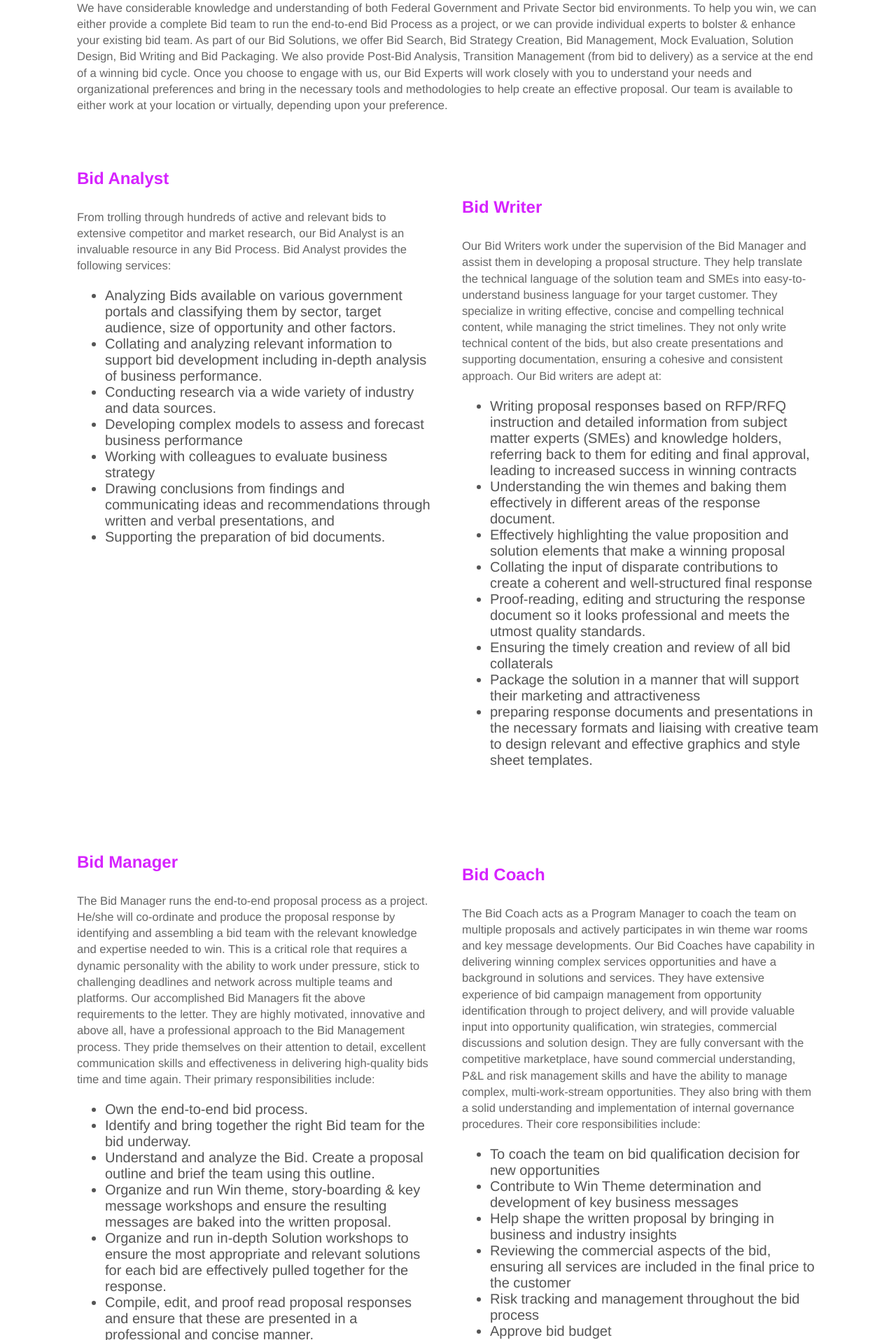
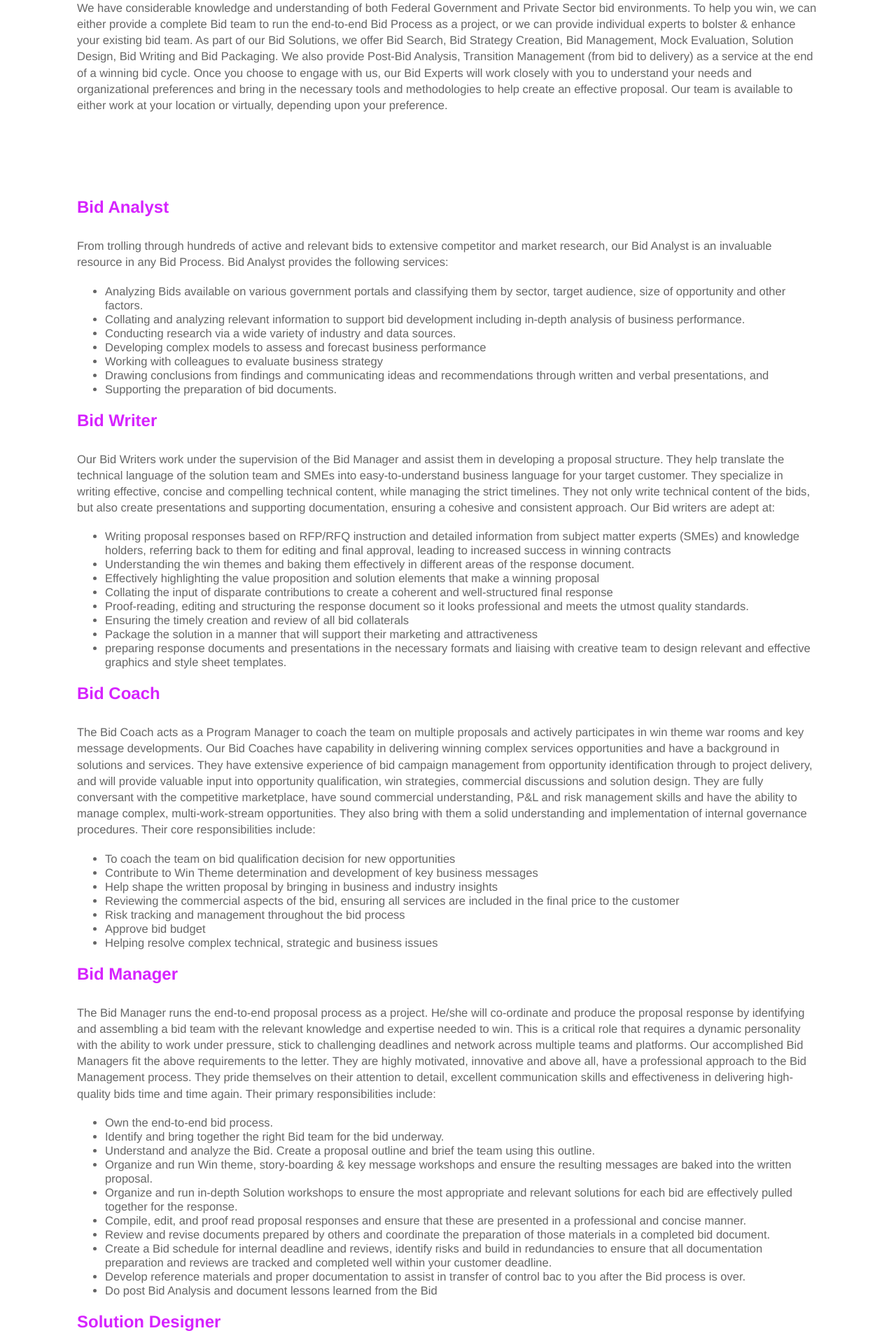
Before and after one commit to lesley88/tender_masters, a Jekyll site: the page built from about.html, in a window 1280 px wide. Shown: the part 1511-3426 px from the top of the page at 70% size. Built offline with Jekyll 4.4.1, drawn with Linux system fonts in a browser that asks for light colours.

Commit message:
About Us styles

```diff
--- a/_sass/layout.scss
+++ b/_sass/layout.scss
@@ -217,11 +217,12 @@ blockquote:before {
 
   }
   ul{
-	  font-size: 20px;
+		font-size: 16.56px;
+		font-family: "San Francisco", "Helvetica Neue", Helvetica, Arial
 
   }
   li{
-	color: #555;
+	color: #666666;
   }
 
   // Box-Card
--- a/about.html
+++ b/about.html
@@ -82,7 +82,7 @@ agenda has always been reducing the bid cost and boosting the win rate of our cl
 <section>
 			<div class="container flex">
 				<div class="text editable">
-					<h2 style="color: #d623fe; text-align: left; padding-top: 0px;margin-top: -360px; font-size: 24px"><strong>Bid Analyst</strong></h2>
+					<h2 style="color: #d623fe; text-align: left; padding-top: 0px;margin-top: 0px; font-size: 24px"><strong>Bid Analyst</strong></h2>
 					<p>
 							From trolling through hundreds of active and
 								relevant bids to extensive competitor and market research, our Bid Analyst is
@@ -99,12 +99,14 @@ agenda has always been reducing the bid cost and boosting the win rate of our cl
 							</ul>
 					</p>
 				</div>
+			</div>
+
+			<div class="container flex">
 				<div class="text editable">
-						<h2 style="color: #d623fe;  text-align: left;font-size: 24px"><strong>Bid Writer</strong></h2>
+					<h2 style="color: #d623fe; text-align: left; padding-top: 0px;margin-top: 0px; font-size: 24px"><strong>Bid Writer</strong></h2>
 					<p>
 						Our Bid Writers work under the supervision of the Bid Manager and assist them in developing a proposal structure. They help translate the technical language of the solution team and SMEs into easy-to-understand business language for your target customer. They specialize in writing effective, concise and compelling technical content, while managing the strict timelines. They not only write technical content of the bids, but also create presentations and supporting documentation, ensuring
 						a cohesive and consistent approach. Our Bid writers are adept at:
-						</p>
 						<ul>
 						<li>Writing proposal responses based on RFP/RFQ instruction and detailed information from subject matter experts (SMEs) and knowledge holders, referring back to them for editing and final approval, leading to increased success in winning contracts</li>
 						<li>Understanding the win themes and baking them effectively in different areas of the response document.</li>
@@ -115,13 +117,13 @@ agenda has always been reducing the bid cost and boosting the win rate of our cl
 						<li>Package the solution in a manner that will support their marketing and attractiveness</li>
 						<li>preparing response documents and presentations in the necessary formats and liaising with creative team to design relevant and effective graphics and style sheet templates.</li>
 					</ul>
+				</p>
 				</div>
 			</div>
-</section>
-<section>
+
 			<div class="container flex">
 				<div class="text editable">
-		<h2 style="color: #d623fe;  text-align: left;font-size: 24px; padding-top: 0px;margin-top: -240px; "><strong>Bid Coach</strong></h2>
+					<h2 style="color: #d623fe; text-align: left; padding-top: 0px;margin-top: 0px; font-size: 24px"><strong>Bid Coach</strong></h2>
 					<p>
 						The Bid Coach acts as a Program Manager to coach the team on multiple proposals and actively participates in win theme war rooms and key message developments.
 				Our Bid Coaches have capability in delivering winning complex services opportunities and have a background in solutions and services. They have extensive experience of bid campaign management from opportunity identification through to project delivery, and will provide valuable input into opportunity qualification, win strategies, commercial discussions and solution design. They are fully conversant with the competitive marketplace, have sound commercial understanding, P&L and risk management skills and have the ability to manage complex, multi-work-stream opportunities. They also bring with them a solid understanding and implementation of internal governance procedures. Their core responsibilities include:
@@ -138,8 +140,10 @@ agenda has always been reducing the bid cost and boosting the win rate of our cl
 					</ul>
 				</p>
 				</div>
+			</div>
+			<div class="container flex">
 				<div class="text editable">
-				<h2 style="color: #d623fe;  text-align: left;font-size: 24px; "><strong>Bid Manager</strong></h2>
+					<h2 style="color: #d623fe; text-align: left; padding-top: 0px;margin-top: 0px; font-size: 24px"><strong>Bid Manager</strong></h2>
 					<p>
 						The Bid Manager runs the end-to-end proposal process as a project. He/she will co-ordinate and produce the proposal response by identifying and assembling a bid team with the relevant knowledge and expertise needed to win. This is a critical role that requires a dynamic personality with the ability to work under pressure, stick to challenging deadlines and network across multiple teams and platforms.
 						Our accomplished Bid Managers fit the above requirements to the letter. They are highly motivated, innovative and above all, have a professional approach to the Bid Management process. They pride themselves on their attention to detail, excellent communication skills and effectiveness in delivering high-quality bids time and time again. Their primary responsibilities include:
@@ -161,11 +165,9 @@ agenda has always been reducing the bid cost and boosting the win rate of our cl
 				</p>
 				</div>
 			</div>
-</section>
-<section>
 			<div class="container flex">
 				<div class="text editable">
-			 <h2 style="color: #d623fe;  text-align: left;font-size: 24px"><strong>Solution Designer</strong></h2>
+					<h2 style="color: #d623fe; text-align: left; padding-top: 0px;margin-top: 0px; font-size: 24px"><strong>Solution Designer</strong></h2>
 					<p>
 						The solution is the core, around which the entire response is built. Our Solution Designers are highly skilled and experienced professionals with proficiency in their chosen fields, especially in Information Technology.
 						Our Solution Designers closely examine the business requirements of your target customers and then define the right technical solution to competently address these requirements. They Stay current on latest technologies and solutions in the industry to continually propose new and innovative solutions to complex challenges. Some of the key responsibilities fulfilled by our Solution Designers include:
@@ -181,9 +183,12 @@ agenda has always been reducing the bid cost and boosting the win rate of our cl
 							 </ul>
 				</p>
 				</div>
+			</div>
+			<div class="container flex">
 				<div class="text editable">
-					 <h2 style="color: #d623fe;  text-align: left;font-size: 24px; padding-top: 0px;margin-top: -460px; "><strong>Creative Analyst</strong></h2>
-					 <p> Our Creative Analyst infuse life into text-heavy and drab proposals by refurbishing them with targeted graphics and incorporating your brand statement in your responses. Creative Analyst serves as a designer and conceptual artist by taking technical ideas from Solutions Designers and SMEs and visualizing these ideas into appealing info-graphics. The major responsibilities include:
+					<h2 style="color: #d623fe; text-align: left; padding-top: 0px;margin-top: 0px; font-size: 24px"><strong>Creative Analyst</strong></h2>
+					<p>
+						Our Creative Analyst infuse life into text-heavy and drab proposals by refurbishing them with targeted graphics and incorporating your brand statement in your responses. Creative Analyst serves as a designer and conceptual artist by taking technical ideas from Solutions Designers and SMEs and visualizing these ideas into appealing info-graphics. The major responsibilities include:
 
 						<ul>
 							   <li>Unifying your team’s perspective and goals with a single visualized solution</li>
@@ -195,31 +200,66 @@ agenda has always been reducing the bid cost and boosting the win rate of our cl
 				</p>
 				</div>
 			</div>
-	 </section>
-	 <section>
 			<div class="container flex">
+				<div class="text editable">
+					<h2 style="color: #d623fe; text-align: left; padding-top: 0px;margin-top: 0px; font-size: 24px"><strong>Bid Auditor</strong></h2>
+					<p>
+						Bid Auditor plays a crucial role in the bid life-cycle covering all aspects of
+						reviews and quality. Our Bid Auditors act as editors and reviewers throughout the
+						proposal cycle and look at the proposal from your client’s perspective to ensure the
+						creation of a high quality and client centric bid. They study the proposal requirements
+						and get into your client’s shoes during the review process to ensure all the
+						requirements are met and the final response is clean, consistent and compliant in every way.
+				</p>
+				</div>
+			</div>
+			<div class="container flex">
+				<div class="text editable">
+					<h2 style="color: #d623fe; text-align: left; padding-top: 0px;margin-top: 0px; font-size: 24px"><strong></strong></h2>
+					<p>
 
-				 <div class="text editable">
-						 <h2 style="color: #d623fe;  text-align: center;font-size: 24px;"><strong>Bid Auditor</strong></h2>
-						 <p>
-								Bid Auditor plays a crucial role in the bid life-cycle covering all aspects of reviews and quality. Our Bid Auditors act as editors and reviewers throughout the proposal cycle and look at the proposal from your client’s perspective to ensure the creation of a high quality and client centric bid. They study the proposal requirements and get into your client’s shoes during the review process to ensure all the requirements are met and the final response is clean, consistent and compliant in every way.
 				</p>
 				</div>
 			</div>
 </section>
+
+		 </section>
 		 <p style="font-size: 45px; text-decoration-line: underline overline;text-decoration-color:#d623fe; font-style: bold">
 				<strong>TenderMasters has developed a framework that outlines the critical elements of a bid needed to be stitched together to <b style="color:#4182e4">win</b> :</strong>
 		 </p>
-		 <p >
-			 <ol style="font-size: 35px;">
-				 <li>COMPLIANCE TO SOLICITATION REQUIREMENTS</li>
-				 <li>A VALUE PROPOSITION THAT IS COMPELLING</li>
-				 <li>CLEAR & CONCISE MESSAGES</li>
-				 <li>PRESENTABLE STRUCTURE</li>
-				 <li>TRACK RECORD THAT IS PROVEN</li>
-				 <li>SOLUTION THAT IS HARD TO REFUSE</li>
-			 </ol>
-		 </p>
+
+		 <div>
+				<div>
+                  <p>COMPLIANCE TO SOLICITATION REQUIREMENTS</p>
+				</div>
+		</div>
+
+		<div>
+			<div>
+	           <p>A VALUE PROPOSITION THAT IS COMPELLING</p>
+			</div>
+		</div>
+
+		<div>
+			<div>
+		        <p>CLEAR & CONCISE MESSAGES</p>
+			</div>
+		</div>
+		<div>
+			<div>
+			   <p>PRESENTABLE STRUCTURE</p>
+			</div>
+		</div>
+		<div>
+			<div>
+				<p>TRACK RECORD THAT IS PROVEN</p>
+			</div>
+		</div>
+		<div>
+			<div>
+			   <p>SOLUTION THAT IS HARD TO REFUSE</p>
+			</div>
+		</div>
 <!-- <h1 style="text-align: center">Our team</h1>
 <p class="editor-link" style="text-align: center;"><a href="cloudcannon:collections/_staff_members/" class="btn"><strong>&#9998;</strong> Manage Staff members</a></p>
 <ul class="staff">
```
Lines whose indentation alone changed are shown as unchanged.
